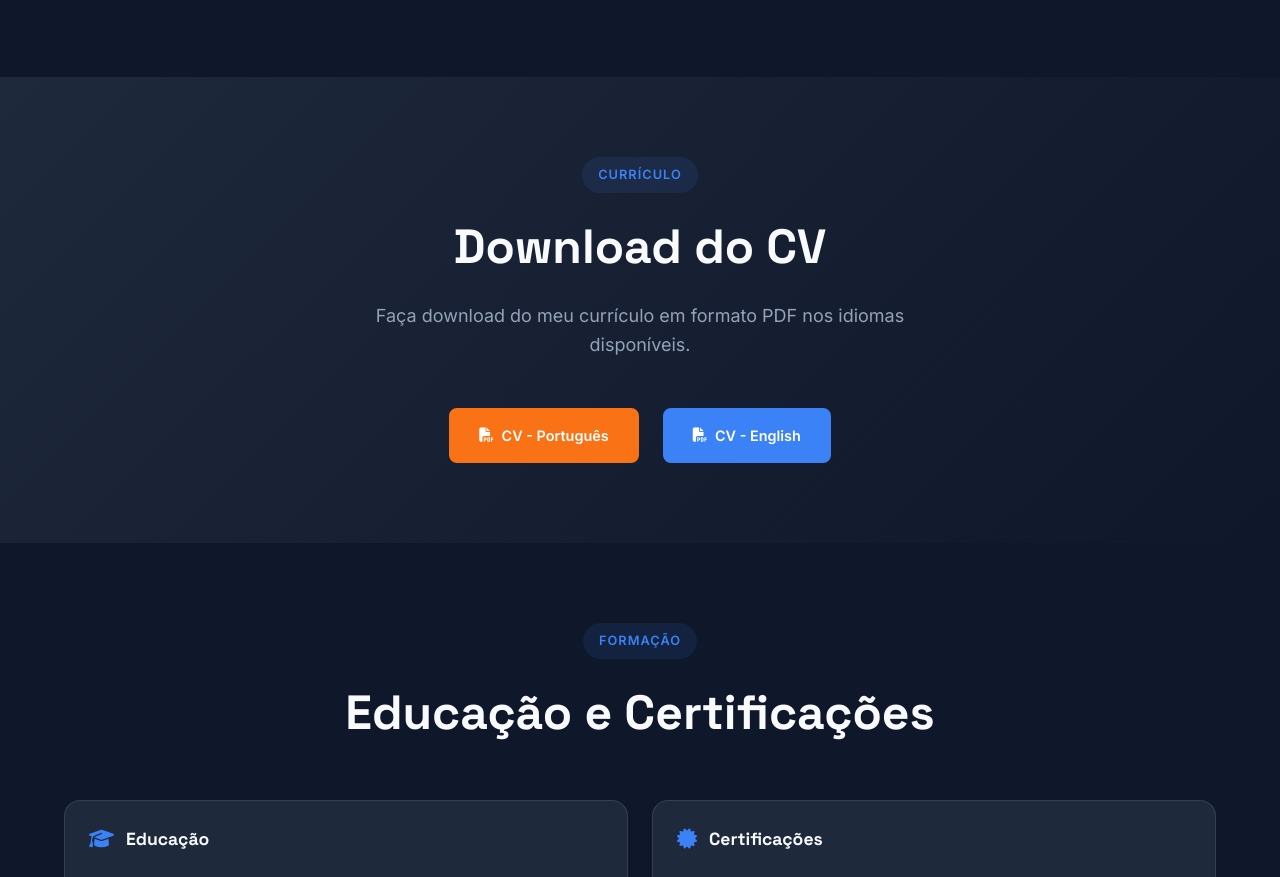
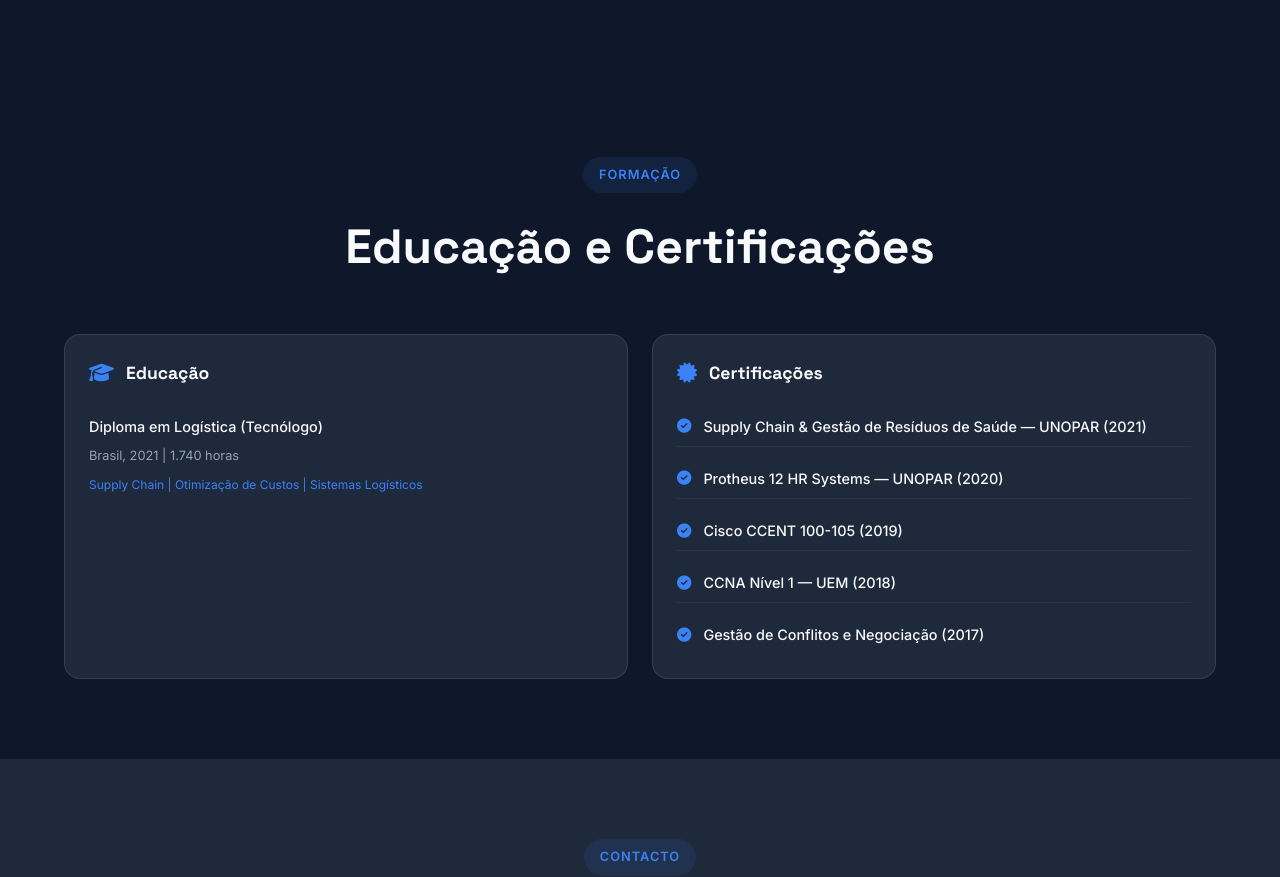
Before and after one commit to Bacacheza/portfolio-antonio, a plain HTML site: page index.html in a window 1280 px wide. Shown: the part 5284-6161 px from the top of the page. Drawn offline with Linux system fonts and the light colour scheme.

Commit message:
Carregamento 5
Remocao da pool referente a parte de download de cvs uma vez que nao estava a funcionar perfeitamente

```diff
--- a/index.html
+++ b/index.html
@@ -699,19 +699,6 @@
         .achievement-label {
             color: var(--text-muted);
             font-size: 0.8rem;
-        }
-
-        /* CV Download Section */
-        .cv-download {
-            background: linear-gradient(135deg, var(--secondary), var(--primary));
-        }
-
-        .cv-buttons {
-            display: flex;
-            justify-content: center;
-            gap: 1.5rem;
-            flex-wrap: wrap;
-            margin-top: 2rem;
         }
 
         /* Contact Section */
@@ -1209,27 +1196,6 @@
             <div class="achievement-card fade-in"><div class="achievement-icon"><i class="fas fa-clock"></i></div><span class="achievement-number">99%</span><span class="achievement-label" data-i18n="achievement-4">Entregas no Prazo</span></div>
             <div class="achievement-card fade-in"><div class="achievement-icon"><i class="fas fa-tools"></i></div><span class="achievement-number">-35%</span><span class="achievement-label" data-i18n="achievement-5">Avarias na Estrada</span></div>
             <div class="achievement-card fade-in"><div class="achievement-icon"><i class="fas fa-dollar-sign"></i></div><span class="achievement-number">$240K</span><span class="achievement-label" data-i18n="achievement-6">Poupança Anual</span></div>
-        </div>
-    </section>
-
-    <!-- CV Download Section -->
-    <section class="cv-download" id="cv">
-        <div class="section-header fade-in">
-            <span class="section-tag" data-i18n="cv-tag">Currículo</span>
-            <h2 class="section-title" data-i18n="cv-title">Download do CV</h2>
-            <p class="section-subtitle" data-i18n="cv-subtitle">
-                Faça download do meu currículo em formato PDF nos idiomas disponíveis.
-            </p>
-        </div>
-        <div class="cv-buttons">
-            <a href="#" id="download-pt" class="btn btn-primary">
-                <i class="fas fa-file-pdf"></i>
-                <span>CV - Português</span>
-            </a>
-            <a href="#" id="download-en" class="btn btn-blue">
-                <i class="fas fa-file-pdf"></i>
-                <span>CV - English</span>
-            </a>
         </div>
     </section>
 
@@ -1653,17 +1619,6 @@
                 setLanguage(lang);
             });
         });
-
-        // PDF Download handlers
-        document.getElementById('download-pt').addEventListener('click', (e) => {
-            e.preventDefault();
-            alert('Download do CV em Português. (PDF será gerado em produção)');
-        });
-
-        document.getElementById('download-en').addEventListener('click', (e) => {
-            e.preventDefault();
-            alert('Download CV in English. (PDF will be generated in production)');
-        });
     </script>
 </body>
 </html>
```
